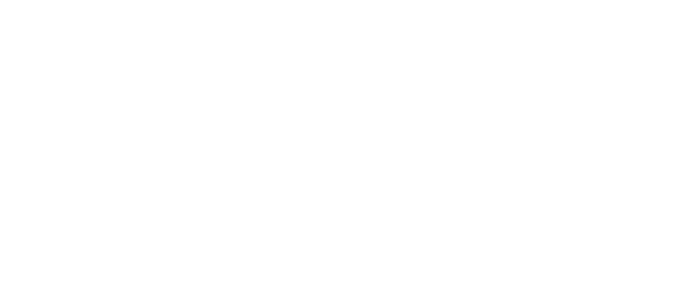
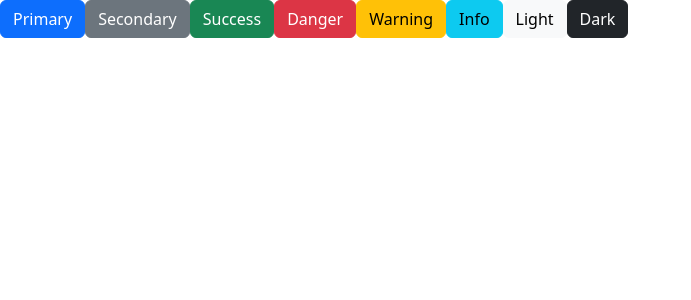
Before and after one commit to matuha07/product-page, a Vue app: page / in a window 1280 px wide. Shown: the top 300 px of the page, without its empty margins (0-691 px from the left). Built offline with nearby package versions, Linux system fonts and the light colour scheme.

Commit message:
link bootstrap

```diff
--- a/index.html
+++ b/index.html
@@ -5,9 +5,12 @@
     <link rel="icon" href="/favicon.ico">
     <meta name="viewport" content="width=device-width, initial-scale=1.0">
     <title>Vite App</title>
+    <link href="https://cdn.jsdelivr.net/npm/bootstrap@5.3.3/dist/css/bootstrap.min.css" rel="stylesheet" integrity="sha384-QWTKZyjpPEjISv5WaRU9OFeRpok6YctnYmDr5pNlyT2bRjXh0JMhjY6hW+ALEwIH" crossorigin="anonymous">
+
   </head>
   <body>
     <div id="app"></div>
+    <script src="https://cdn.jsdelivr.net/npm/bootstrap@5.3.3/dist/js/bootstrap.bundle.min.js" integrity="sha384-YvpcrYf0tY3lHB60NNkmXc5s9fDVZLESaAA55NDzOxhy9GkcIdslK1eN7N6jIeHz" crossorigin="anonymous"></script>
     <script type="module" src="/src/main.js"></script>
   </body>
 </html>
--- a/src/App.vue
+++ b/src/App.vue
@@ -3,6 +3,14 @@
 </script>
 
 <template>
+<button type="button" class="btn btn-primary">Primary</button>
+<button type="button" class="btn btn-secondary">Secondary</button>
+<button type="button" class="btn btn-success">Success</button>
+<button type="button" class="btn btn-danger">Danger</button>
+<button type="button" class="btn btn-warning">Warning</button>
+<button type="button" class="btn btn-info">Info</button>
+<button type="button" class="btn btn-light">Light</button>
+<button type="button" class="btn btn-dark">Dark</button>
 
 </template>
 
```
